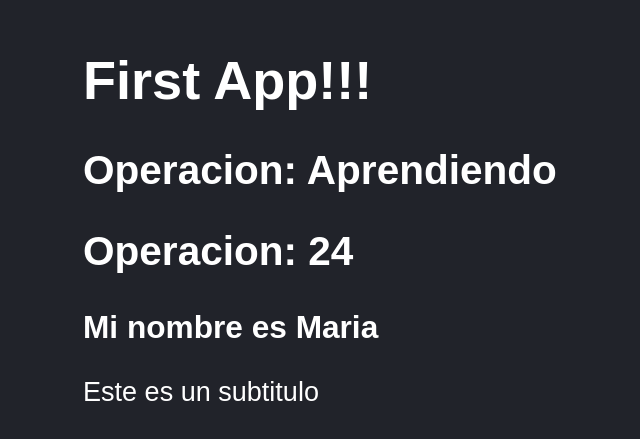
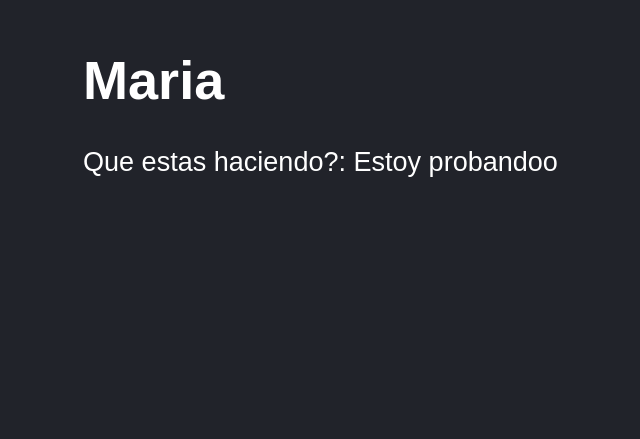
Before and after one commit to mlestrella843/React_Props, a React (Vite) app in the folder exercise-1/: page / in a window 1280 px wide. Shown: the part 135-574 px from the top of the page, without its empty margins (65-705 px from the left). Built offline with nearby package versions, Linux system fonts and the light colour scheme.

Commit message:
Using props to send data

```diff
--- a/exercise-1/src/FirstApp.jsx
+++ b/exercise-1/src/FirstApp.jsx
@@ -14,18 +14,31 @@ const getResult = (a,b) => {
     return a + b;
 }
 
-export const FirstApp = () => {
-  return (
-    // Este simbolo <> hace la funcion de un Fragment, que evita tener que usar un div de mas.
-    // Funciona como un agrupador Padre de los demas elementos HTML
-    <>
-        <h1>First App!!!</h1>
-        <h2>Operacion: {newMessage2.title}</h2>
-        <h2>Operacion: { getResult(1,23) }</h2>
-        <h3>Mi nombre es Maria</h3>
-        <p> Este es un subtitulo</p>
-   </>
-    // Aqui se cierra el Fragment
-  )
+// export const FirstApp = () => {
+//   return (
+//     // Este simbolo <> hace la funcion de un Fragment, que evita tener que usar un div de mas.
+//     // Funciona como un agrupador Padre de los demas elementos HTML
+//     <>
+//         <h1>First App!!!</h1>
+//         <h2>Operacion: {newMessage2.title}</h2>
+//         <h2>Operacion: { getResult(1,23) }</h2>
+//         <h3>Mi nombre es Maria</h3>
+//         <p> Este es un subtitulo</p>
+//    </>
+//     // Aqui se cierra el Fragment
+//   )
 
+// }
+
+// Aqui recibe la infromacion que vbiene del componenete padre desde el main.jsx
+export const FirstApp = ( { title, subtitle } ) => {
+    console.log( {title} );
+
+    return (
+        <>
+            <h1>{  title }</h1>
+
+            <p>Que estas haciendo?: { subtitle }o</p>
+        </>
+    )
 }
--- a/exercise-1/src/main.jsx
+++ b/exercise-1/src/main.jsx
@@ -23,7 +23,9 @@ ReactDOM.createRoot( document.getElementById('root') ).render(
         {/* <App /> */}
         {/* <HelloWorldApp /> */}
 
-        <FirstApp />
+        {/* Desde aqui estamos mandando informacion desde el componente padre hacia el hijo
+        llamado FirstApp */}
+        <FirstApp title="Maria" subtitle="Estoy probando"/>
 
     </React.StrictMode>
 );
```
